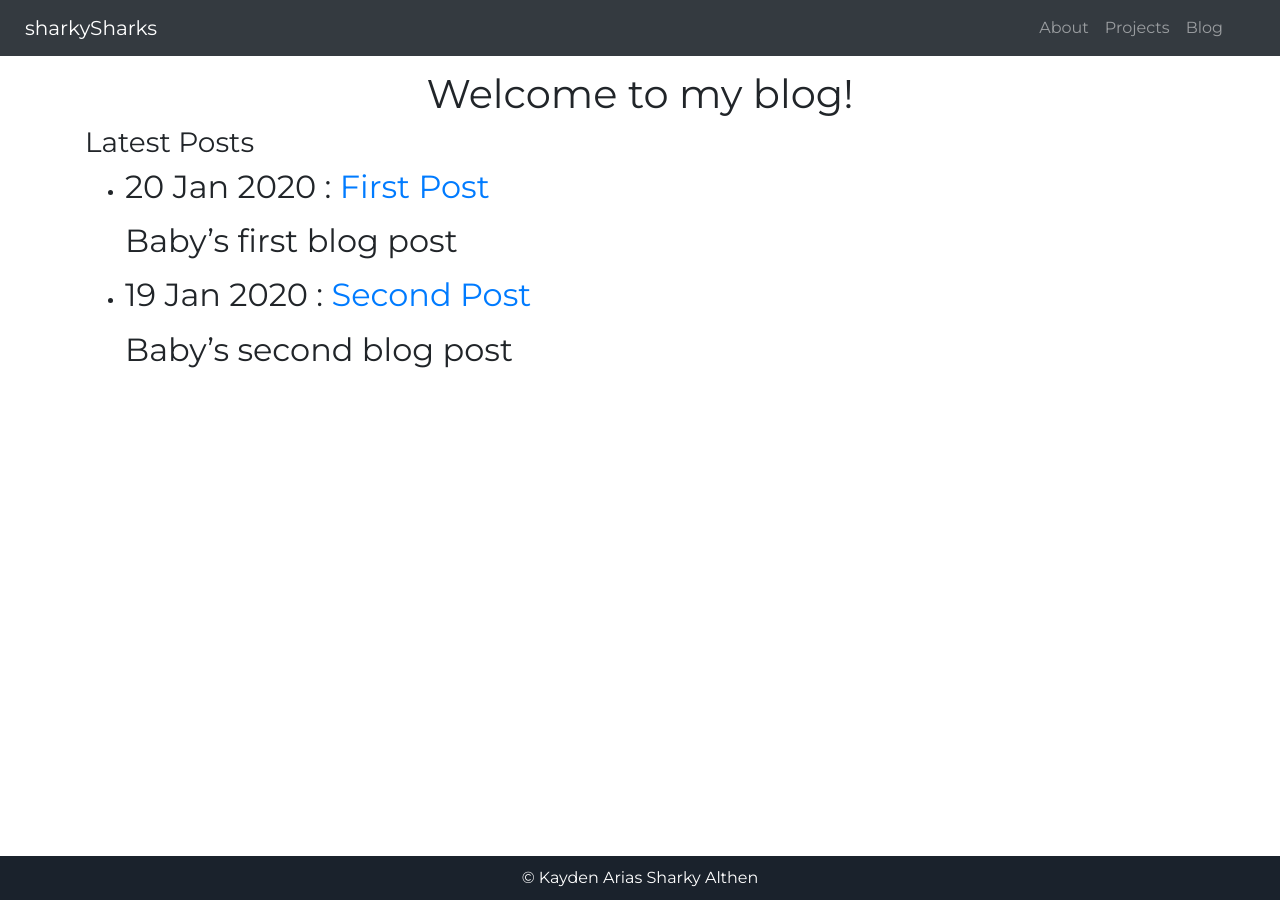
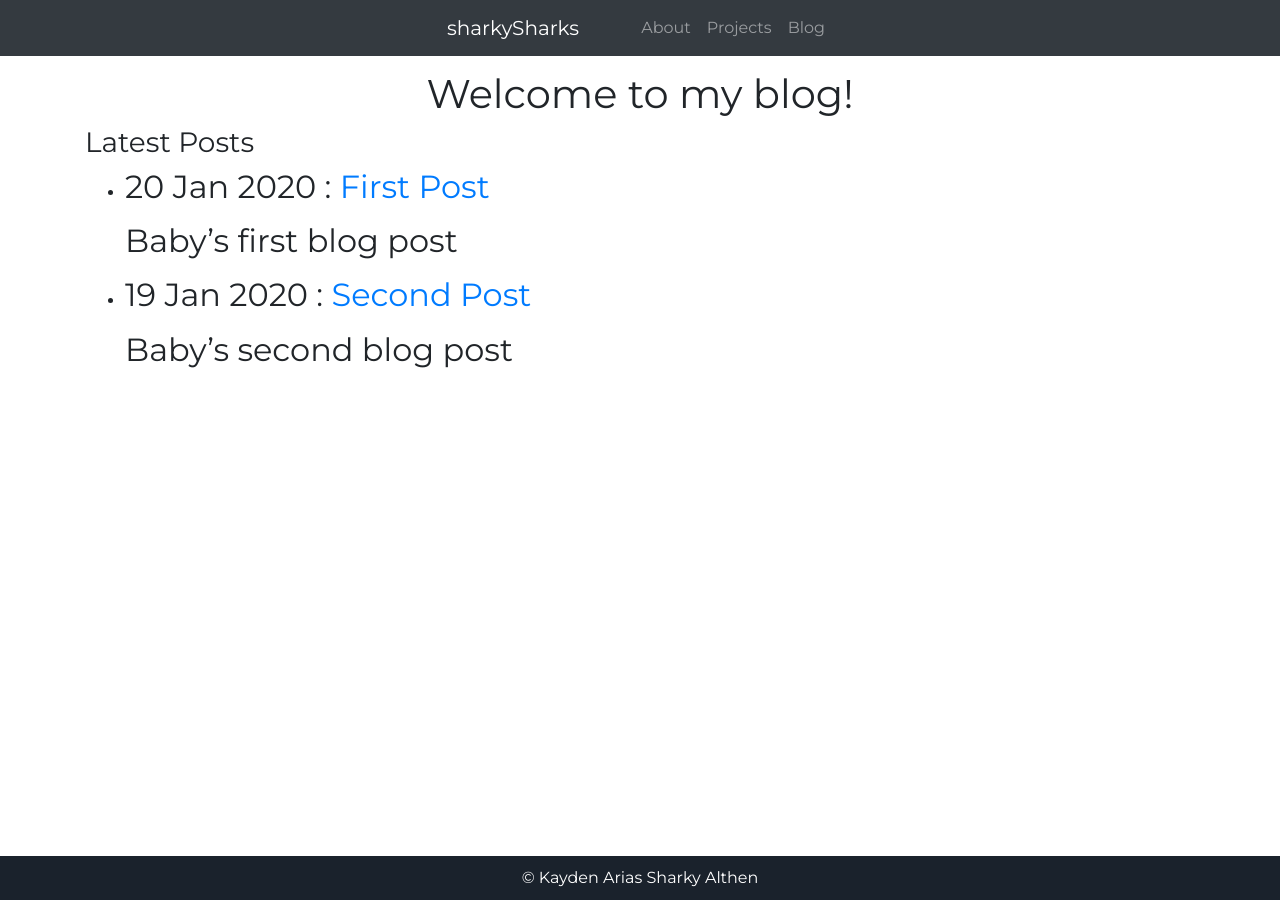
Before and after one commit to sharkySharks/sharkySharks.github.io, a Jekyll site: the page built from blog.html, in a window 1280 px wide. Built offline with Jekyll 4.4.1, drawn with Linux system fonts in a browser that asks for light colours.

Commit message:
fix navbar alignment and functionality

```diff
--- a/_includes/nav.html
+++ b/_includes/nav.html
@@ -1,10 +1,13 @@
-<nav class="navbar navbar-expand-md navbar-dark bg-dark fixed-top mb-4 row">
-    <a href="/" class="navbar-brand ml-4">sharkySharks</a>
+<div class="row">
+    <nav class="navbar navbar-expand-md navbar-dark bg-dark fixed-top mb-4">
+        <div class="col-lg-4"></div>
+        <a href="/" class="navbar-brand d-block d-md-none ml-3">sharkySharks</a>
         <button class="navbar-toggler mr-3" type="button" data-toggle="collapse" data-target="#navbar" aria-controls="navbar" aria-expanded="false" aria-label="Toggle navigation">
             <span class="navbar-toggler-icon"></span>
         </button>
-    <div id="navbar" class="collapse navbar-collapse pl-5">
-        <ul class="navbar-nav ml-auto mr-5">
+        <div id="navbar" class="collapse navbar-collapse col-lg-4">
+            <a href="/" class="navbar-brand mr-5 d-none d-md-block">sharkySharks</a>
+            <ul class="navbar-nav ml-auto">
                 <li class="nav-item">
                     <a href="/about" class="nav-link">About</a>
                 </li>
@@ -16,4 +19,6 @@
                 </li>
             </ul>
         </div>
+        <div class="col-lg-4"></div>
     </nav>
+</div>
--- a/_layouts/default.html
+++ b/_layouts/default.html
@@ -13,9 +13,10 @@
         <script src="/assets/vendor/jquery/jquery.min.js"></script>
         <script src="/assets/vendor/bootstrap/js/bootstrap.min.js"></script>
         <script src="/assets/vendor/sweet-scroll.min.js"></script>
+        <script type="text/javascript" src="/assets/js/main.js"></script>
         {% include google-analytics.html %}
     </head>
-  <body>
+  <body style="padding-top: 70px;">
     <div class="container">
       {% include nav.html %}
       {{ content }}
--- a/assets/css/main.css
+++ b/assets/css/main.css
@@ -1,7 +1,6 @@
 @import url(https://fonts.googleapis.com/css?family=Montserrat);
 body {
     font-family: 'Montserrat', sans-serif;
-    padding-top: 70px;
     padding-bottom: 70px;
 }
 
--- /dev/null
+++ b/assets/js/main.js
@@ -0,0 +1,25 @@
+$(document).ready(() => {
+    updateLinkActivity(window.location.pathname)
+});
+
+/**
+ * links should have the active class in two situations:
+ * 1) link href matches pathname
+ * 2) when a link is clicked
+ *
+ * All other links should not have the active class
+ */
+const updateLinkActivity = path => {
+    $('li.nav-item a').each((i, el) => {
+        if ($(el).attr("href") === path) {
+            $(el).addClass("active");
+        } else {
+            $(el).removeClass("active");
+        }
+
+        $(el).click(() => {
+            $('li.nav-item a.active').removeClass("active");
+            $(el).addClass("active");
+        })
+    });
+}
```
Lines whose indentation alone changed are shown as unchanged.
